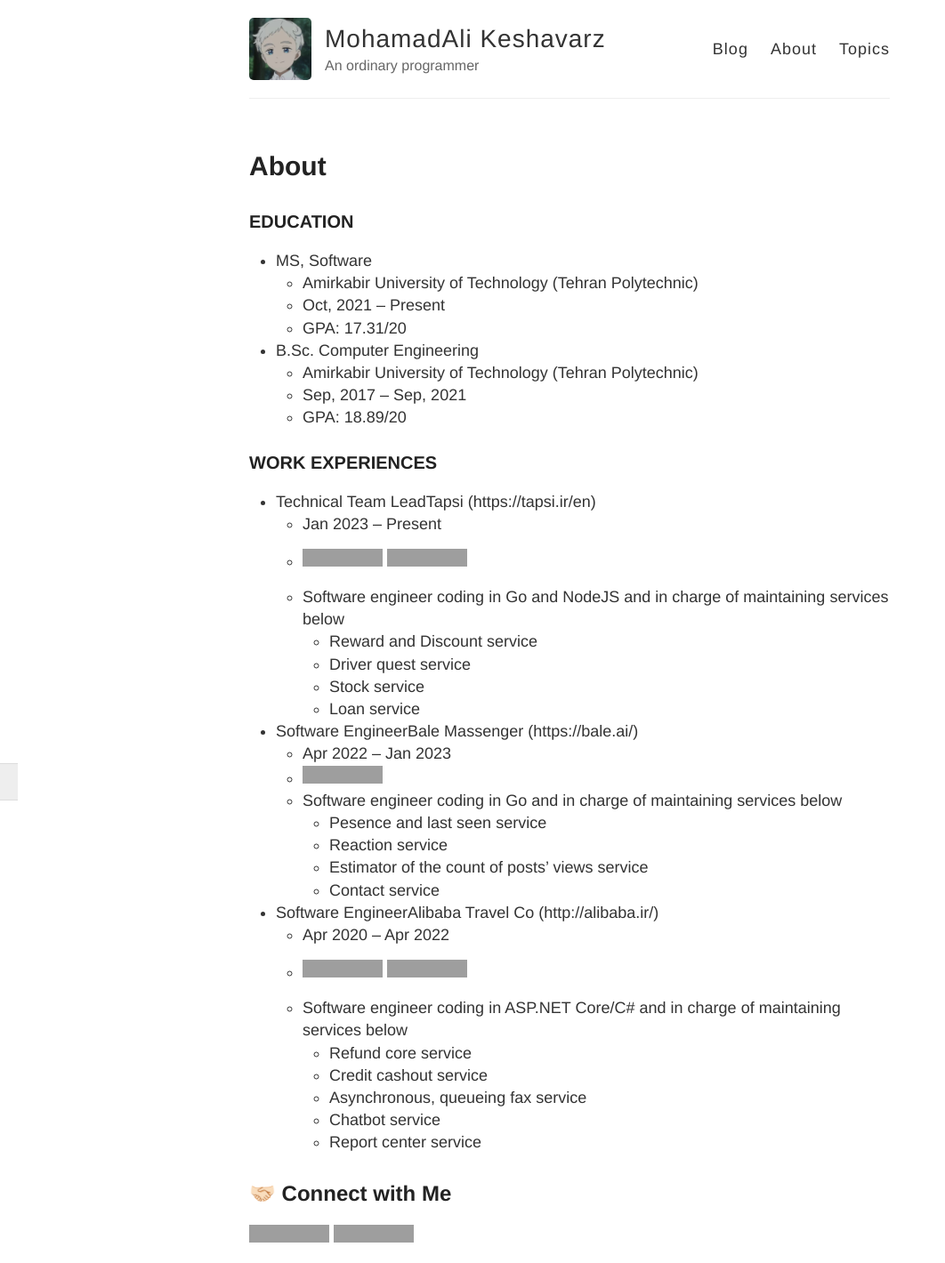
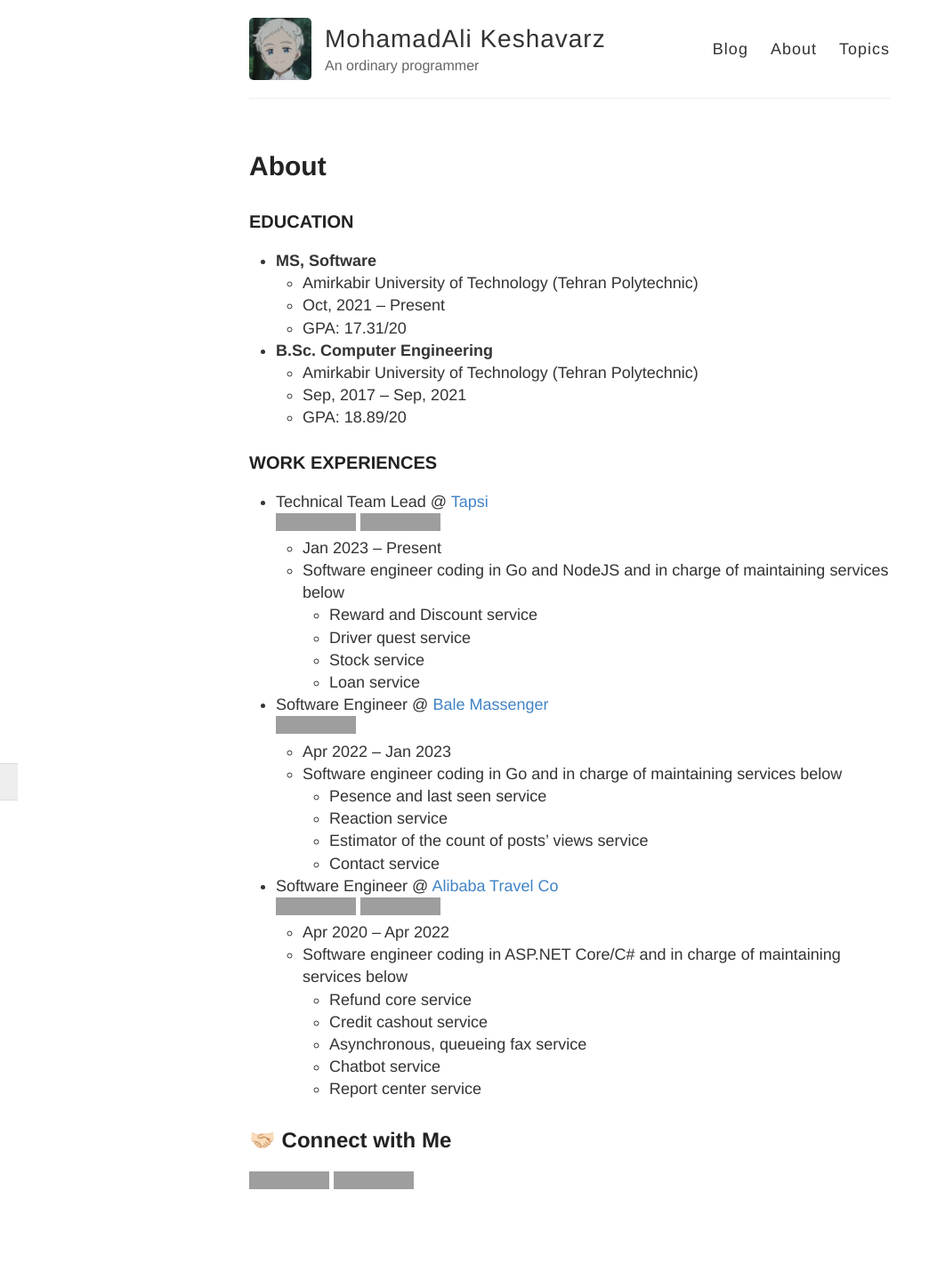
Before and after one commit to keshavarz13/keshavarz13.github.io, a Jekyll site: the page built from about.md, in a window 1280 px wide, cut to the strip 0-1420 px from the top of the page. Shown: the whole strip at 89% size, without its empty margins (0-1062 px from the left). Built offline with Jekyll 4.4.1, drawn with Linux system fonts in a browser that asks for light colours; after the commit the page ends 1360 px from its top, so only the background shows below that; grey boxes are pictures that could not be loaded.

Commit message:
Fix aboutme file

```diff
--- a/about.md
+++ b/about.md
@@ -6,22 +6,21 @@ permalink: /about/
 
 ### EDUCATION
 
-- MS, Software
+- <b>MS, Software</b>
   - Amirkabir University of Technology (Tehran Polytechnic)
   - Oct, 2021 – Present
   - GPA: 17.31/20
 
-- B.Sc. Computer Engineering
+- <b>B.Sc. Computer Engineering</b>
   - Amirkabir University of Technology (Tehran Polytechnic)
   - Sep, 2017 – Sep, 2021
   - GPA: 18.89/20
 
 ### WORK EXPERIENCES
 
-- Technical Team Lead | Tapsi (https://tapsi.ir/en)
+- Technical Team Lead @ [Tapsi](https://tapsi.ir/en)
+![go](https://img.shields.io/badge/-Go-05122A?style=flat&logo=go) ![Node.js](https://img.shields.io/badge/-Node.js-05122A?style=flat&logo=node.js)
   - Jan 2023 – Present
-  - ![go](https://img.shields.io/badge/-Go-05122A?style=flat&logo=go) ![Node.js](https://img.shields.io/badge/-Node.js-05122A?style=flat&logo=node.js)
-
   - Software engineer coding in Go and NodeJS and in charge of maintaining services below
       - Reward and Discount service
       - Driver quest service
@@ -29,19 +28,18 @@ permalink: /about/
       - Loan service
 
 
-- Software Engineer | Bale Massenger (https://bale.ai/)
+- Software Engineer @ [Bale Massenger](https://bale.ai/)
+![go](https://img.shields.io/badge/-Go-05122A?style=flat&logo=go)
   - Apr 2022 – Jan 2023
-  - ![go](https://img.shields.io/badge/-Go-05122A?style=flat&logo=go)
   - Software engineer coding in Go and in charge of maintaining services below
       - Pesence and last seen service
       - Reaction service
       - Estimator of the count of posts' views service
       - Contact service
 
-- Software Engineer | Alibaba Travel Co (http://alibaba.ir/)
+- Software Engineer @ [Alibaba Travel Co](http://alibaba.ir/)
+![.net](https://img.shields.io/badge/-ASP%20.NET%20Core-05122A?style=flat&logo=dotnet) ![.csharp](https://img.shields.io/badge/-c%23-05122A?style=flat&logo=csharp)
   - Apr 2020 – Apr 2022
-  - ![.net](https://img.shields.io/badge/-ASP%20.NET%20Core-05122A?style=flat&logo=dotnet) ![.csharp](https://img.shields.io/badge/-c%23-05122A?style=flat&logo=csharp)
-
   - Software engineer coding in ASP.NET Core/C# and in charge of maintaining services below
       - Refund core service
       - Credit cashout service
```
